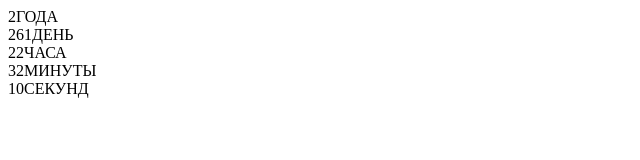
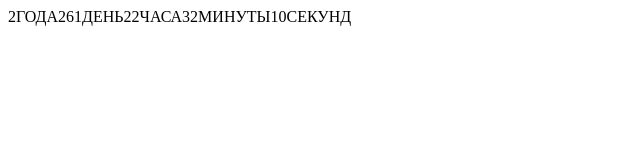
Before and after one commit to pastyrMisha/countForWedSite, a plain HTML site: page index.html in a window 1280 px wide. Shown: the whole page, without its empty margins (0-640 px from the left). Drawn offline with Linux system fonts and the light colour scheme.

Commit message:
feat: init css

```diff
--- a/index.html
+++ b/index.html
@@ -4,6 +4,7 @@
     <meta charset="UTF-8">
     <meta http-equiv="X-UA-Compatible" content="IE=edge">
     <meta name="viewport" content="width=device-width, initial-scale=1.0">
+    <link rel="stylesheet" href="style.css">
     <title>Document</title>
 </head>
 <body>
--- /dev/null
+++ b/style.css
@@ -0,0 +1,3 @@
+#timer {
+    display: flex;
+}
```
